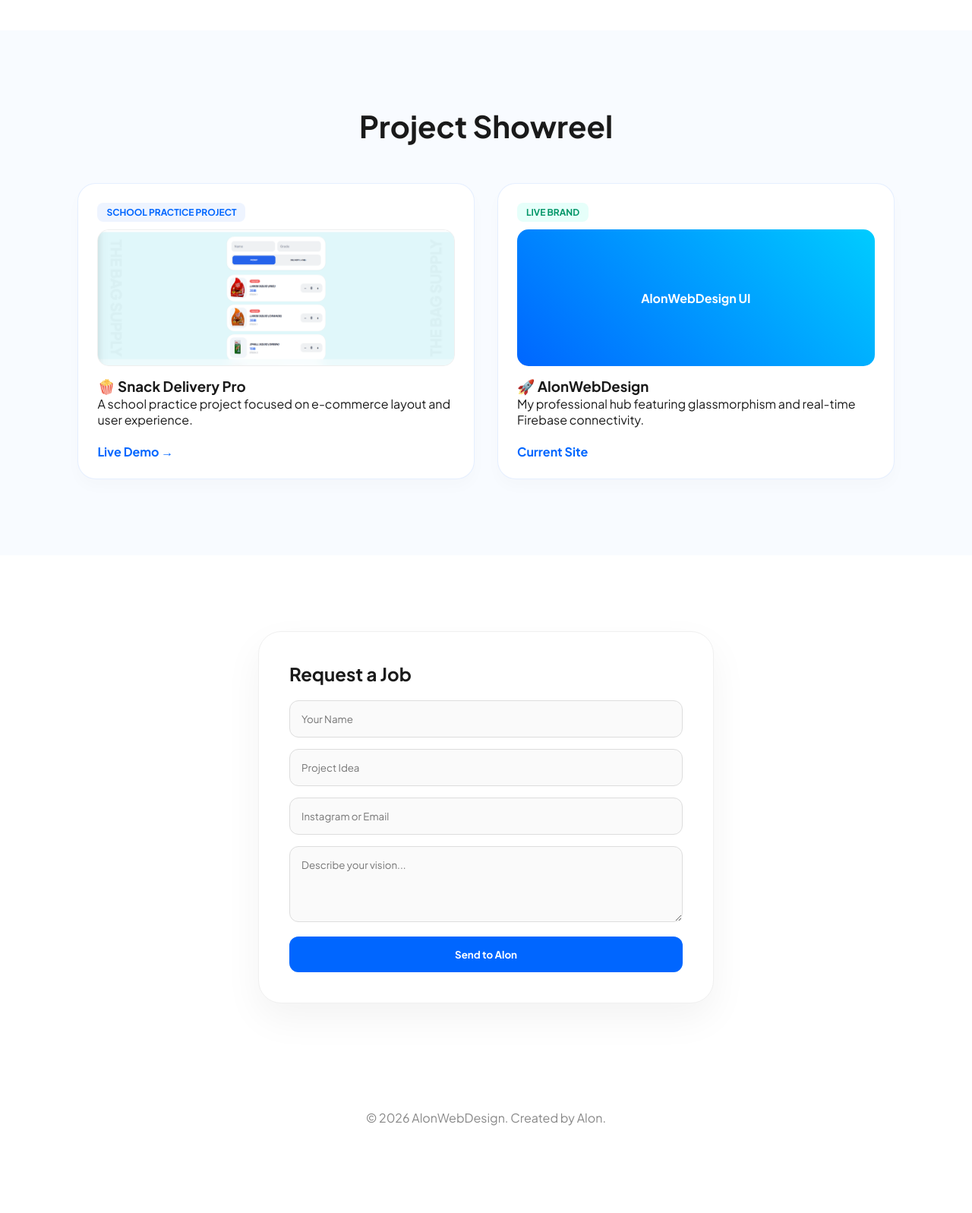
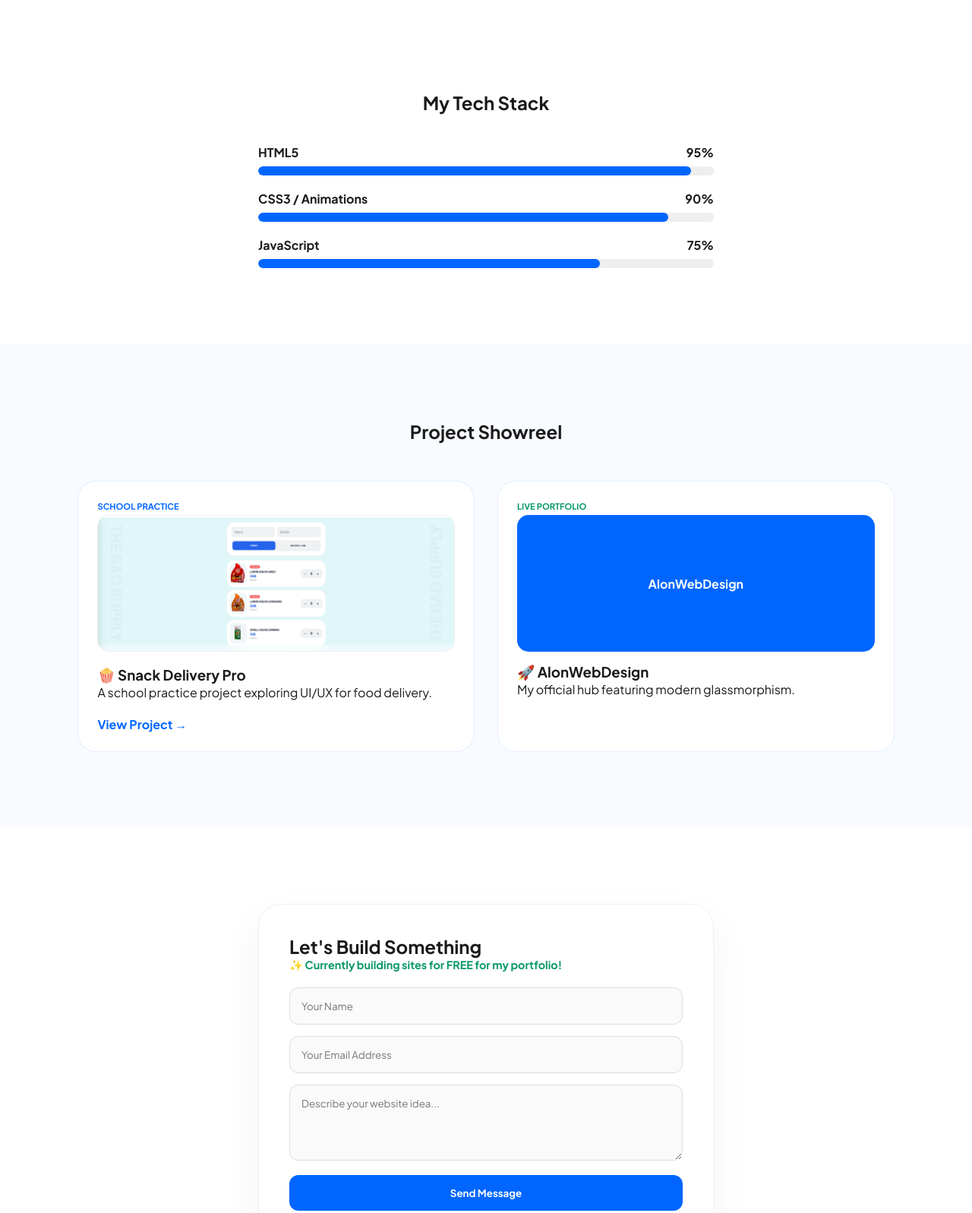
Before and after one commit to felixfreeman20/alon-web-design, a plain HTML site: page index.html in a window 1280 px wide. Shown: the part 760-2357 px from the top of the page at 76% size. Before the commit the page ends 2282 px from the top, so only its background shows below. Drawn offline with Linux system fonts and the light colour scheme.

Commit message:
Update index.html

```diff
--- a/index.html
+++ b/index.html
@@ -28,6 +28,18 @@
             overflow-x: hidden;
         }
 
+        /* --- Scroll Animation Classes --- */
+        .reveal {
+            opacity: 0;
+            transform: translateY(30px);
+            transition: all 0.8s ease-out;
+        }
+
+        .reveal.active {
+            opacity: 1;
+            transform: translateY(0);
+        }
+
         /* --- Navigation --- */
         nav {
             position: fixed;
@@ -50,18 +62,6 @@
             text-decoration: none;
         }
 
-        .logo span { color: var(--text-dark); }
-
-        nav ul { display: flex; list-style: none; }
-        nav ul li { margin-left: 30px; }
-        nav ul li a {
-            text-decoration: none;
-            color: var(--text-dark);
-            font-weight: 500;
-            transition: 0.3s;
-        }
-        nav ul li a:hover { color: var(--primary-blue); }
-
         /* --- Hero Section --- */
         .hero {
             height: 100vh;
@@ -74,23 +74,8 @@
             background: radial-gradient(circle at 90% 10%, #e6f0ff 0%, #ffffff 50%);
         }
 
-        .hero h1 {
-            font-size: 4rem;
-            line-height: 1.1;
-            margin-bottom: 20px;
-        }
-
-        .hero h1 span {
-            color: var(--primary-blue);
-            text-shadow: 0 0 20px var(--glow-blue);
-        }
-
-        .hero p {
-            font-size: 1.2rem;
-            color: #555;
-            max-width: 600px;
-            margin-bottom: 30px;
-        }
+        .hero h1 { font-size: 4rem; margin-bottom: 20px; }
+        .hero h1 span { color: var(--primary-blue); text-shadow: 0 0 20px var(--glow-blue); }
 
         .btn-glow {
             padding: 15px 35px;
@@ -103,94 +88,26 @@
             transition: 0.4s;
         }
 
-        .btn-glow:hover {
-            transform: translateY(-5px);
-            box-shadow: 0 15px 40px var(--primary-blue);
-        }
+        /* --- Skills Progress Bars --- */
+        #skills { padding: 80px 8%; background: white; }
+        .skill-container { max-width: 600px; margin: 0 auto; }
+        .skill-bar-bg { background: #eee; border-radius: 20px; margin-bottom: 20px; height: 12px; overflow: hidden; }
+        .skill-per { background: var(--primary-blue); height: 100%; border-radius: 20px; width: 0; transition: width 2s ease-in-out; }
+        .skill-label { display: flex; justify-content: space-between; margin-bottom: 8px; font-weight: bold; }
 
         /* --- Projects --- */
         #projects { padding: 100px 8%; background: #f8fbff; }
-        .section-title { text-align: center; margin-bottom: 50px; font-size: 2.5rem; }
-
-        .project-grid {
-            display: grid;
-            grid-template-columns: repeat(auto-fit, minmax(300px, 1fr));
-            gap: 30px;
-        }
-
-        .project-card {
-            background: white;
-            padding: 25px;
-            border-radius: 24px;
-            border: 1px solid rgba(0, 102, 255, 0.1);
-            transition: 0.3s;
-            box-shadow: 0 10px 20px rgba(0,0,0,0.02);
-            display: flex;
-            flex-direction: column;
-        }
-
-        .project-card:hover {
-            border-color: var(--primary-blue);
-            transform: translateY(-5px);
-        }
-
-        .project-img {
-            width: 100%;
-            height: 180px;
-            object-fit: cover;
-            border-radius: 15px;
-            margin-bottom: 15px;
-            border: 1px solid #eee;
-        }
-
-        .badge {
-            display: inline-block;
-            padding: 5px 12px;
-            border-radius: 8px;
-            font-size: 0.75rem;
-            font-weight: bold;
-            margin-bottom: 10px;
-            width: fit-content;
-        }
-
-        .badge-school { background: #eef4ff; color: #0066FF; }
-        .badge-live { background: #e6fffa; color: #059669; }
+        .project-grid { display: grid; grid-template-columns: repeat(auto-fit, minmax(300px, 1fr)); gap: 30px; }
+        .project-card { background: white; padding: 25px; border-radius: 24px; border: 1px solid rgba(0, 102, 255, 0.1); transition: 0.3s; }
+        .project-img { width: 100%; height: 180px; object-fit: cover; border-radius: 15px; margin-bottom: 15px; border: 1px solid #eee; }
 
         /* --- Contact --- */
         #contact { padding: 100px 8%; }
-        .contact-card {
-            max-width: 600px;
-            margin: 0 auto;
-            background: white;
-            padding: 40px;
-            border-radius: 30px;
-            box-shadow: 0 20px 50px rgba(0,0,0,0.05);
-            border: 1px solid #f0f0f0;
-        }
+        .contact-card { max-width: 600px; margin: 0 auto; background: white; padding: 40px; border-radius: 30px; box-shadow: 0 20px 50px rgba(0,0,0,0.05); border: 1px solid #f0f0f0; }
+        .contact-card input, .contact-card textarea { width: 100%; padding: 15px; margin-bottom: 15px; border-radius: 12px; border: 1px solid #ddd; background: #fafafa; }
+        .contact-btn { width: 100%; padding: 15px; background: var(--primary-blue); color: white; border: none; border-radius: 12px; font-weight: 700; cursor: pointer; }
 
-        .contact-card input, .contact-card textarea {
-            width: 100%;
-            padding: 15px;
-            margin-bottom: 15px;
-            border-radius: 12px;
-            border: 1px solid #ddd;
-            background: #fafafa;
-            outline: none;
-        }
-
-        .contact-btn {
-            width: 100%;
-            padding: 15px;
-            background: var(--primary-blue);
-            color: white;
-            border: none;
-            border-radius: 12px;
-            font-weight: 700;
-            cursor: pointer;
-            transition: 0.3s;
-        }
-
-        .contact-btn:hover { background: #0052cc; }
+        .free-badge { color: #059669; font-weight: bold; font-size: 0.9rem; display: block; margin-bottom: 20px; }
 
         footer { text-align: center; padding: 40px; color: #888; }
     </style>
@@ -200,95 +117,114 @@
     <nav>
         <a href="#" class="logo">Alon<span>WebDesign</span></a>
         <ul>
-            <li><a href="#projects">Projects</a></li>
+            <li><a href="#projects">Work</a></li>
             <li><a href="#contact">Contact</a></li>
         </ul>
     </nav>
 
     <section class="hero">
-        <h1>Building the <span>Future</span>,<br>One Pixel at a Time.</h1>
-        <p>Hi, I'm Alon. I’m a 13-year-old web designer pushing the limits of modern web development.</p>
-        <a href="#projects" class="btn-glow">View My Work</a>
+        <h1>Building the <span>Future</span>.</h1>
+        <p>I'm Alon, a designer specializing in modern, high-tech web experiences.</p>
+        <br>
+        <a href="#contact" class="btn-glow">Get a Free Site</a>
     </section>
 
-    <section id="projects">
-        <h2 class="section-title">Project Showreel</h2>
-        <div class="project-grid">
+    <section id="skills" class="reveal">
+        <h2 style="text-align: center; margin-bottom: 40px;">My Tech Stack</h2>
+        <div class="skill-container">
+            <div class="skill-label"><span>HTML5</span><span>95%</span></div>
+            <div class="skill-bar-bg"><div class="skill-per" style="width: 95%;"></div></div>
 
-            <div class="project-card">
-                <span class="badge badge-school">SCHOOL PRACTICE PROJECT</span>
-                <img src="snack-site.png" alt="Snack Site Preview" class="project-img">
-                <h3>🍿 Snack Delivery Pro</h3>
-                <p>A school practice project focused on e-commerce layout and user experience.</p>
-                <br>
-                <a href="https://the-bag-site.vercel.app" target="_blank" style="color: var(--primary-blue); font-weight: bold; text-decoration: none;">Live Demo →</a>
-            </div>
+            <div class="skill-label"><span>CSS3 / Animations</span><span>90%</span></div>
+            <div class="skill-bar-bg"><div class="skill-per" style="width: 90%;"></div></div>
 
-            <div class="project-card">
-                <span class="badge badge-live">LIVE BRAND</span>
-                <div style="height: 180px; background: linear-gradient(45deg, #0066FF, #00CCFF); border-radius: 15px; margin-bottom: 15px; display: flex; align-items: center; justify-content: center; color: white; font-weight: bold;">AlonWebDesign UI</div>
-                <h3>🚀 AlonWebDesign</h3>
-                <p>My professional hub featuring glassmorphism and real-time Firebase connectivity.</p>
-                <br>
-                <a href="#" style="color: var(--primary-blue); font-weight: bold; text-decoration: none;">Current Site</a>
-            </div>
-
+            <div class="skill-label"><span>JavaScript</span><span>75%</span></div>
+            <div class="skill-bar-bg"><div class="skill-per" style="width: 75%;"></div></div>
         </div>
     </section>
 
-    <section id="contact">
+    <section id="projects" class="reveal">
+        <h2 style="text-align: center; margin-bottom: 50px;">Project Showreel</h2>
+        <div class="project-grid">
+            <div class="project-card">
+                <p style="color: #0066FF; font-weight: bold; font-size: 0.7rem; margin-bottom: 5px;">SCHOOL PRACTICE</p>
+                <img src="snack-site.png" alt="Snack Site" class="project-img">
+                <h3>🍿 Snack Delivery Pro</h3>
+                <p>A school practice project exploring UI/UX for food delivery.</p>
+                <br>
+                <a href="https://the-bag-site.vercel.app" target="_blank" style="color: var(--primary-blue); text-decoration: none; font-weight: bold;">View Project →</a>
+            </div>
+            <div class="project-card">
+                <p style="color: #059669; font-weight: bold; font-size: 0.7rem; margin-bottom: 5px;">LIVE PORTFOLIO</p>
+                <div style="height: 180px; background: #0066FF; border-radius: 15px; margin-bottom: 15px; display: flex; align-items: center; justify-content: center; color: white; font-weight: bold;">AlonWebDesign</div>
+                <h3>🚀 AlonWebDesign</h3>
+                <p>My official hub featuring modern glassmorphism.</p>
+            </div>
+        </div>
+    </section>
+
+    <section id="contact" class="reveal">
         <div class="contact-card">
-            <h2 style="margin-bottom: 20px;">Request a Job</h2>
+            <h2>Let's Build Something</h2>
+            <span class="free-badge">✨ Currently building sites for FREE for my portfolio!</span>
             <form id="jobForm">
                 <input type="text" id="name" placeholder="Your Name" required>
-                <input type="text" id="idea" placeholder="Project Idea" required>
-                <input type="text" id="contactInfo" placeholder="Instagram or Email" required>
-                <textarea id="details" rows="4" placeholder="Describe your vision..."></textarea>
-                <button type="submit" class="contact-btn">Send to Alon</button>
+                <input type="email" id="email" placeholder="Your Email Address" required>
+                <textarea id="details" rows="4" placeholder="Describe your website idea..."></textarea>
+                <button type="submit" class="contact-btn">Send Message</button>
             </form>
         </div>
     </section>
 
     <footer>
-        <p>&copy; 2026 AlonWebDesign. Created by Alon.</p>
+        <p>&copy; 2026 AlonWebDesign</p>
     </footer>
 
     <script type="module">
+        // Firebase setup (Keep your keys here)
         import { initializeApp } from "https://www.gstatic.com/firebasejs/10.7.1/firebase-app.js";
         import { getFirestore, collection, addDoc } from "https://www.gstatic.com/firebasejs/10.7.1/firebase-firestore.js";
 
         const firebaseConfig = {
-            apiKey: "REPLACE_THIS",
-            authDomain: "REPLACE_THIS",
-            projectId: "REPLACE_THIS",
-            storageBucket: "REPLACE_THIS",
-            messagingSenderId: "REPLACE_THIS",
-            appId: "REPLACE_THIS"
+            apiKey: "YOUR_KEY",
+            authDomain: "YOUR_DOMAIN",
+            projectId: "YOUR_ID",
+            storageBucket: "YOUR_BUCKET",
+            messagingSenderId: "YOUR_SENDER",
+            appId: "YOUR_APP"
         };
 
         const app = initializeApp(firebaseConfig);
         const db = getFirestore(app);
 
+        // Scroll Animation Logic
+        window.addEventListener('scroll', () => {
+            let reveals = document.querySelectorAll('.reveal');
+            reveals.forEach(el => {
+                let windowHeight = window.innerHeight;
+                let revealTop = el.getBoundingClientRect().top;
+                if (revealTop < windowHeight - 150) {
+                    el.classList.add('active');
+                }
+            });
+        });
+
+        // Form Submission
         document.getElementById('jobForm').addEventListener('submit', async (e) => {
             e.preventDefault();
             const btn = e.target.querySelector('button');
             btn.innerText = "Sending...";
-
             try {
                 await addDoc(collection(db, "jobs"), {
                     name: document.getElementById('name').value,
-                    idea: document.getElementById('idea').value,
-                    contact: document.getElementById('contactInfo').value,
+                    email: document.getElementById('email').value,
                     details: document.getElementById('details').value,
                     time: new Date()
                 });
-                alert("Request Sent!");
+                alert("Success! I will email you soon.");
                 e.target.reset();
-            } catch (err) {
-                alert("Error sending. Check console.");
-                console.error(err);
-            }
-            btn.innerText = "Send to Alon";
+            } catch (err) { alert("Error! Check console."); console.error(err); }
+            btn.innerText = "Send Message";
         });
     </script>
 </body>
```
